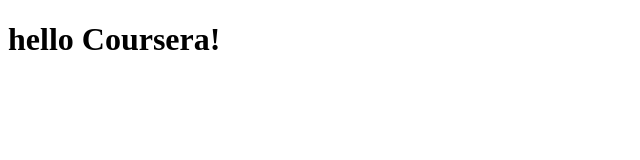
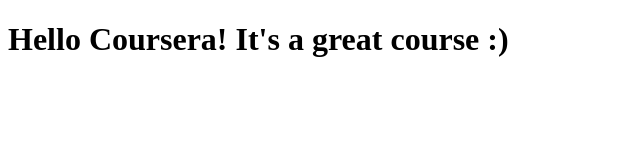
Before and after one commit to tiaraRo/coursera-test, a plain HTML site: page site/index.html in a window 1280 px wide. Shown: the whole page, without its empty margins (0-640 px from the left). Drawn offline with Linux system fonts and the light colour scheme.

Commit message:
Small addition to our page content.

```diff
--- a/site/index.html
+++ b/site/index.html
@@ -4,6 +4,6 @@
 	<title>Hello Coursera!</title>
 </head>
 <body>
-<h1>hello Coursera!</h1>
+<h1>Hello Coursera! It's a great course :)</h1>
 </body>
 </html>
```
